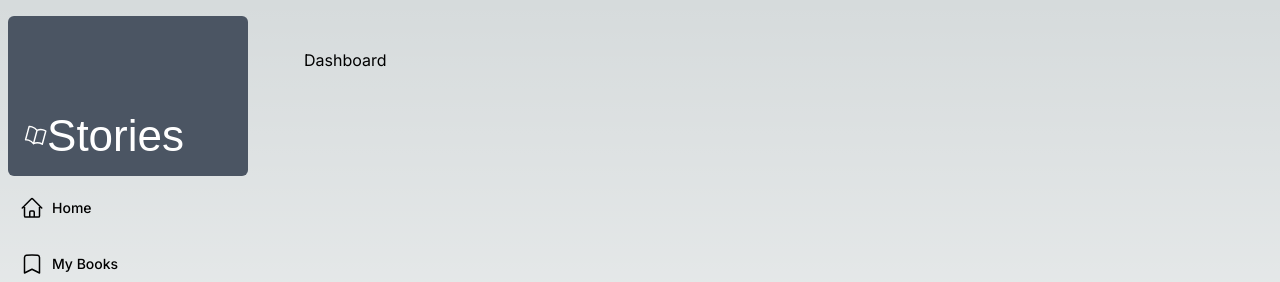
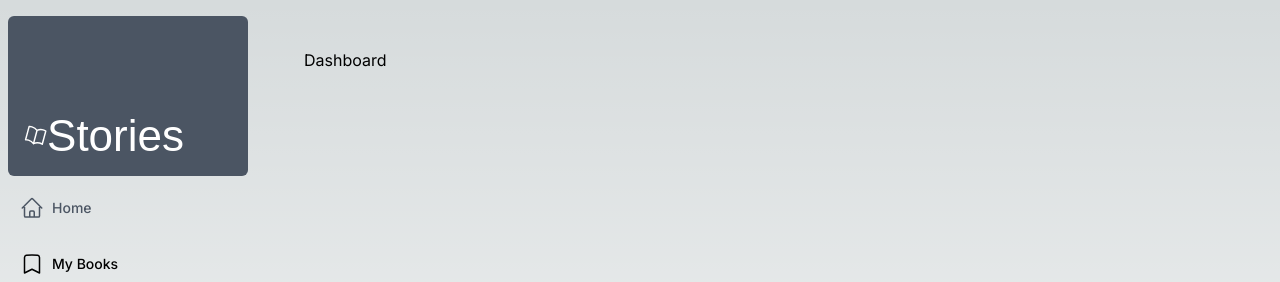
Before and after one commit to azizx018/stories, a Next.js app in the folder my-stories/: page /dashboard in a window 1280 px wide. Shown: the top 282 px of the page. Built offline with nearby package versions, Linux system fonts and the light colour scheme; a web font is replaced by a local one.

Commit message:
style edits

```diff
--- a/my-stories/app/ui/dashboard/nav-links.tsx
+++ b/my-stories/app/ui/dashboard/nav-links.tsx
@@ -1,3 +1,4 @@
+//this makes this component a client component
 'use client'
 import { HomeIcon, BookmarkIcon } from "@heroicons/react/24/outline";
 
@@ -30,7 +31,7 @@ export default function NavLinks() {
                         className={clsx(
                             'flex h-[48px] grow items-center justify-center gap-2 rounded-md bg-black-50 p-3 text-sm font-medium hover:bg-gray-100 hover:text-gray-600 md:flex-none md:justify-start md:p-2 md:px-3',
                             {
-                                'bg-black-100 text gray-600': pathname === link.href,
+                                'bg-black-100 text-gray-600': pathname === link.href,
                             },
                         )}
                     >
```
